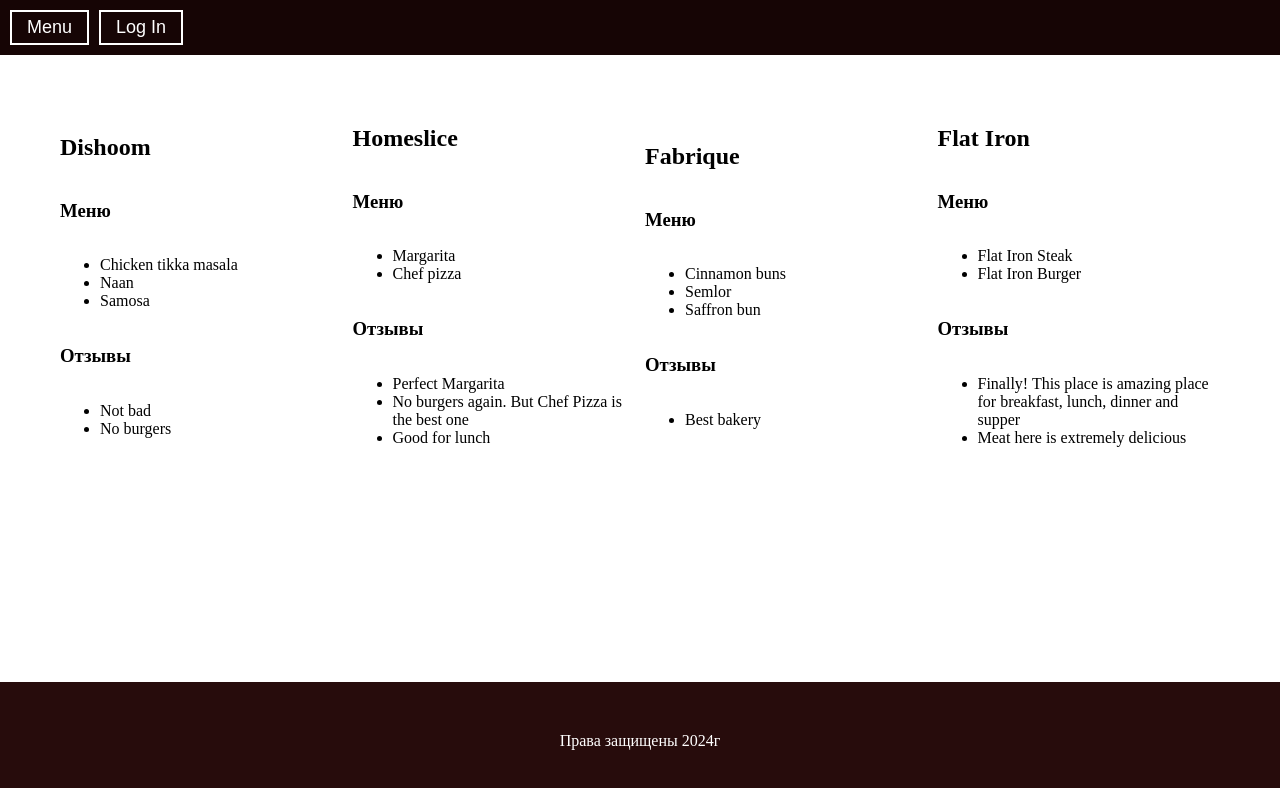
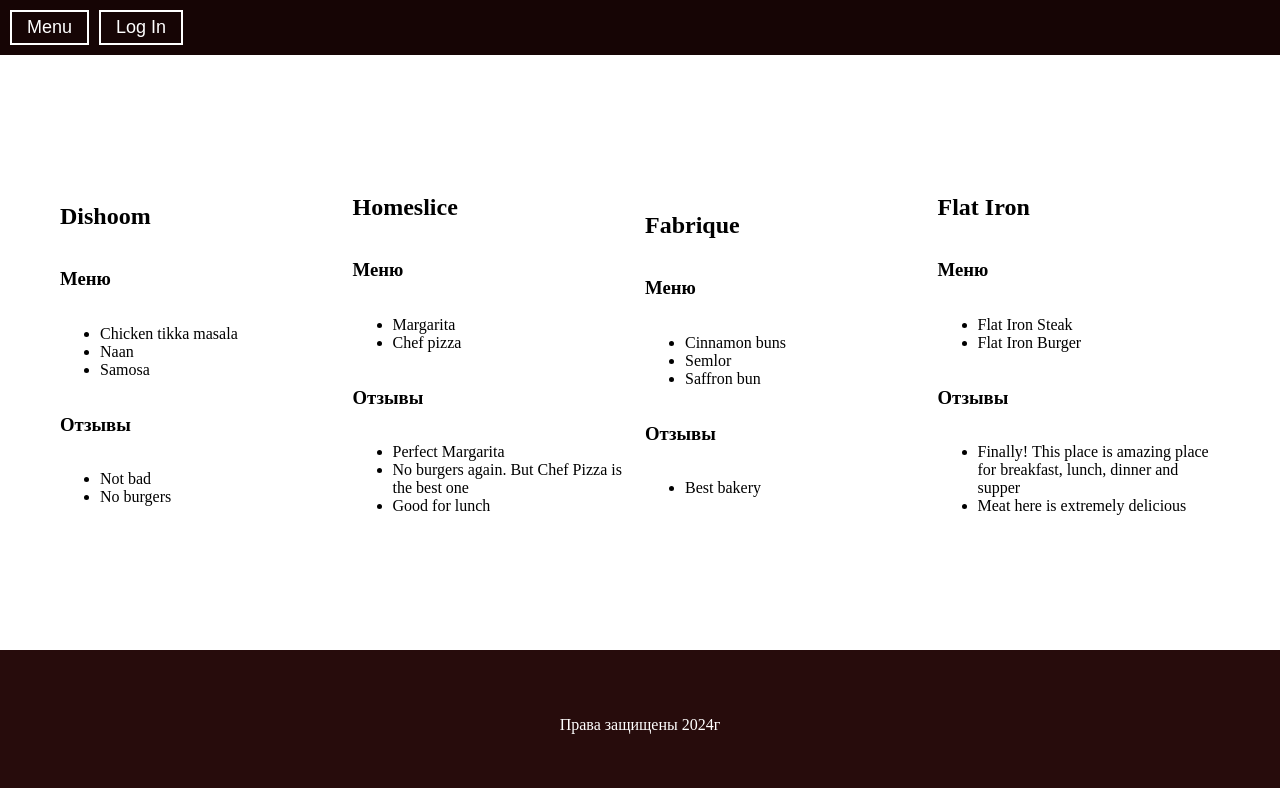
Before and after one commit to ChemicalWitness/react-15-01-23, a React (Vite) app: page / in a window 1280 px wide. Shown: the top 788 px of the page. Built offline with nearby package versions, Linux system fonts and the light colour scheme.

Commit message:
Правки

```diff
--- a/src/components/footer/component.jsx
+++ b/src/components/footer/component.jsx
@@ -3,7 +3,7 @@
 export const Footer = () => {
   return (
     <footer className={styles.footer}>
-      <div className={styles.wrapper}>Права защищены 2024г</div>
+      <p className={styles.text}>Права защищены 2024г</p>
     </footer>
   );
 };
--- a/src/components/footer/styles.module.scss
+++ b/src/components/footer/styles.module.scss
@@ -4,7 +4,7 @@
 
 }
 
-.wrapper {
+.text {
   padding: 50px 20px;
   display: flex;
   justify-content: center;
--- a/src/components/header/component.jsx
+++ b/src/components/header/component.jsx
@@ -4,10 +4,8 @@
 export const Header = () => {
   return (
     <header className={styles.header}>
-      <div className={styles.wrapper}>
-        <Button>Menu</Button>
-        <Button>Log In</Button>
-      </div>
+      <Button>Menu</Button>
+      <Button>Log In</Button>
     </header>
   );
 };
--- a/src/components/header/styles.module.scss
+++ b/src/components/header/styles.module.scss
@@ -1,9 +1,6 @@
 .header {
   flex-shrink: 0;
   background-color: #160505;
-}
-
-.wrapper {
   padding: 10px;
   display: flex;
   gap: 10px;
--- a/src/components/layout/component.jsx
+++ b/src/components/layout/component.jsx
@@ -6,11 +6,11 @@
 export const Layout = ({children}) => {
   return (
     <>
-      <Header></Header>
-      <main>
-        <div className={styles.wrapper}>{children}</div>
+      <Header />
+      <main className={styles.wrapper}>
+        {children}
       </main>
-      <Footer></Footer>
+      <Footer />
     </>
   );
 };
--- a/src/styles/index.scss
+++ b/src/styles/index.scss
@@ -9,7 +9,6 @@
 
 main {
   flex-grow: 1;
-  width: 100%;
   height: 100%;
 }
 
```
